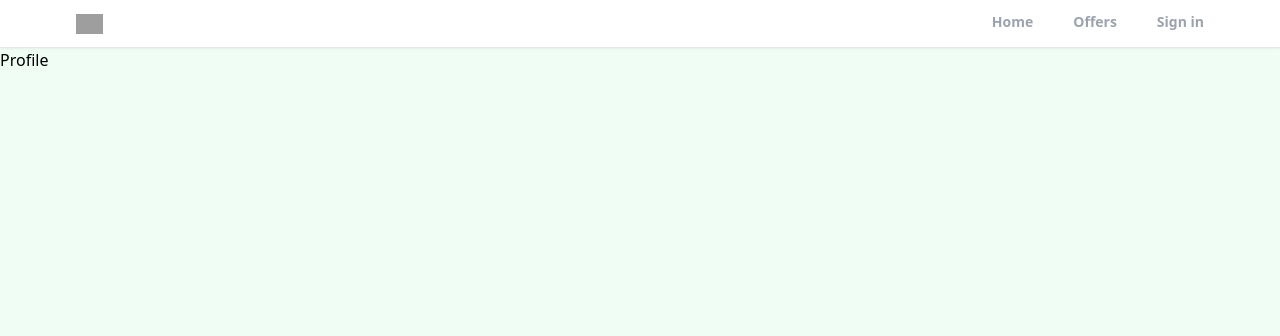
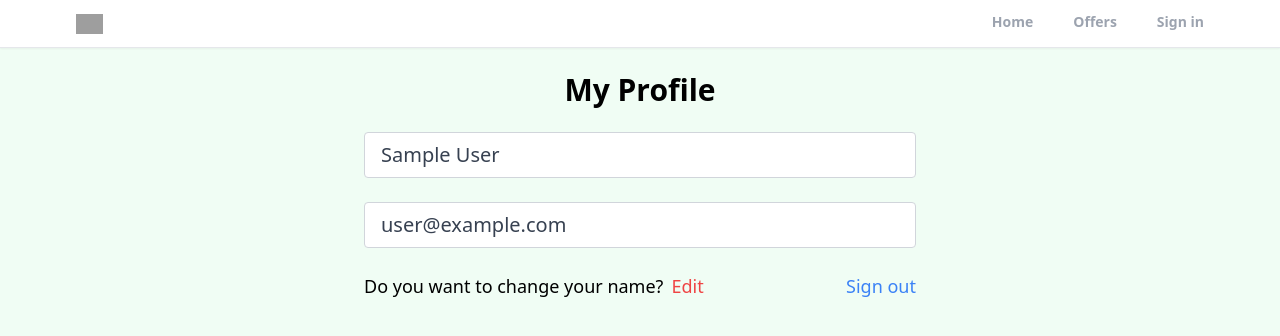
Before and after one commit to abhiskshirsagar19/Realtor, a React (Create React App) app: page /profile in a window 1280 px wide. Shown: the top 336 px of the page. Built offline with nearby package versions, Linux system fonts and the light colour scheme; no server answers; sample sign-in values are in the browser's storage; grey boxes are pictures that could not be loaded.

Commit message:
Create private route and custom hook for protection the profile page and add the logout functionality.

```diff
--- a/src/App.js
+++ b/src/App.js
@@ -2,11 +2,12 @@
 import Home from "./pages/Home";
 import Profile from "./pages/Profile";
 import SignIn from "./pages/SignIn";
+import PrivateRoute from "./components/PrivateRoute";
 import SignUp from "./pages/SignUp";
 import Offers from "./pages/Offers";
 import ForgetPassword from "./pages/ForgetPassword";
 import Header from "./components/Header";
-import { Bounce, ToastContainer, Zoom } from "react-toastify";
+import { ToastContainer, Zoom } from "react-toastify";
 import "react-toastify/dist/ReactToastify.css";
 function App() {
   return (
@@ -15,7 +16,9 @@
         <Header />
         <Routes>
           <Route path="/" element={<Home />} />
-          <Route path="/profile" element={<Profile />} />
+          <Route path="/profile" element={<PrivateRoute />}>
+            <Route path="/profile" element={<Profile />} />
+          </Route>
           <Route path="/sign-in" element={<SignIn />} />
           <Route path="/sign-up" element={<SignUp />} />
           <Route path="/offers" element={<Offers />} />
--- /dev/null
+++ b/src/components/PrivateRoute.jsx
@@ -0,0 +1,10 @@
+import { Outlet, Navigate } from "react-router-dom";
+import { useAuthStatus } from "../hooks/useAuthStatus";
+
+export default function PrivateRoute() {
+  const { loggedIn, checkingStatus } = useAuthStatus();
+  if (checkingStatus) {
+    return <h3>Loading...</h3>;
+  }
+  return loggedIn ? <Outlet /> : <Navigate to="/sign-in" />;
+}
--- /dev/null
+++ b/src/hooks/useAuthStatus.jsx
@@ -0,0 +1,21 @@
+import { getAuth, onAuthStateChanged } from "firebase/auth";
+import { useEffect, useState } from "react";
+
+export function useAuthStatus() {
+  const [loggedIn, setLoggedIn] = useState(false);
+  const [checkingStatus, setCheckingStatus] = useState(true);
+  useEffect(() => {
+    const auth = getAuth();
+    onAuthStateChanged(
+      auth,
+      (user) => {
+        if (user) {
+          setLoggedIn(true);
+        }
+        setCheckingStatus(false);
+      },
+      []
+    );
+  }, []);
+  return { loggedIn, checkingStatus };
+}
--- a/src/pages/Profile.jsx
+++ b/src/pages/Profile.jsx
@@ -1,7 +1,50 @@
+import { getAuth } from "firebase/auth";
+import { useState } from "react";
+
 export default function Profile() {
+  const auth = getAuth();
+  const [formData, setFormData] = useState({
+    name: auth.currentUser.displayName,
+    email: auth.currentUser.email,
+  });
+  const { name, email } = formData;
   return (
     <>
-      <h1>Profile</h1>
+      <section className="max-w-6xl mx-auto flex justify-center items-center flex-col">
+        <h1 className="text-3xl text-center mt-6 font-bold">My Profile</h1>
+        <div className="w-full md:w-[50%] mt-6 px-3 ">
+          <form>
+            {/* Name Input */}
+            <input
+              type="text"
+              id="name"
+              value={name}
+              disabled
+              className="mb-6 w-full px-4 py-2 text-xl text-gray-700 bg-white border border-gray-300 rounded transition ease-in-out"
+            />
+            {/* Email Input */}
+            <input
+              type="email"
+              id="email"
+              value={email}
+              disabled
+              className="mb-6 w-full px-4 py-2 text-xl text-gray-700 bg-white border border-gray-300 rounded transition ease-in-out"
+            />
+
+            <div className="flex justify-between whitespace-nowrap text-sm sm:text-lg mb-6">
+              <p className="flex items-center">
+                Do you want to change your name?{" "}
+                <span className="text-red-500 hover:text-red-700 transition ease-in-out duration-200 ml-2 cursor-pointer">
+                  Edit
+                </span>
+              </p>
+              <p className="text-blue-500 hover:text-blue-700 transition duration-200 ease-in-out cursor-pointer">
+                Sign out
+              </p>
+            </div>
+          </form>
+        </div>
+      </section>
     </>
   );
 }
```
